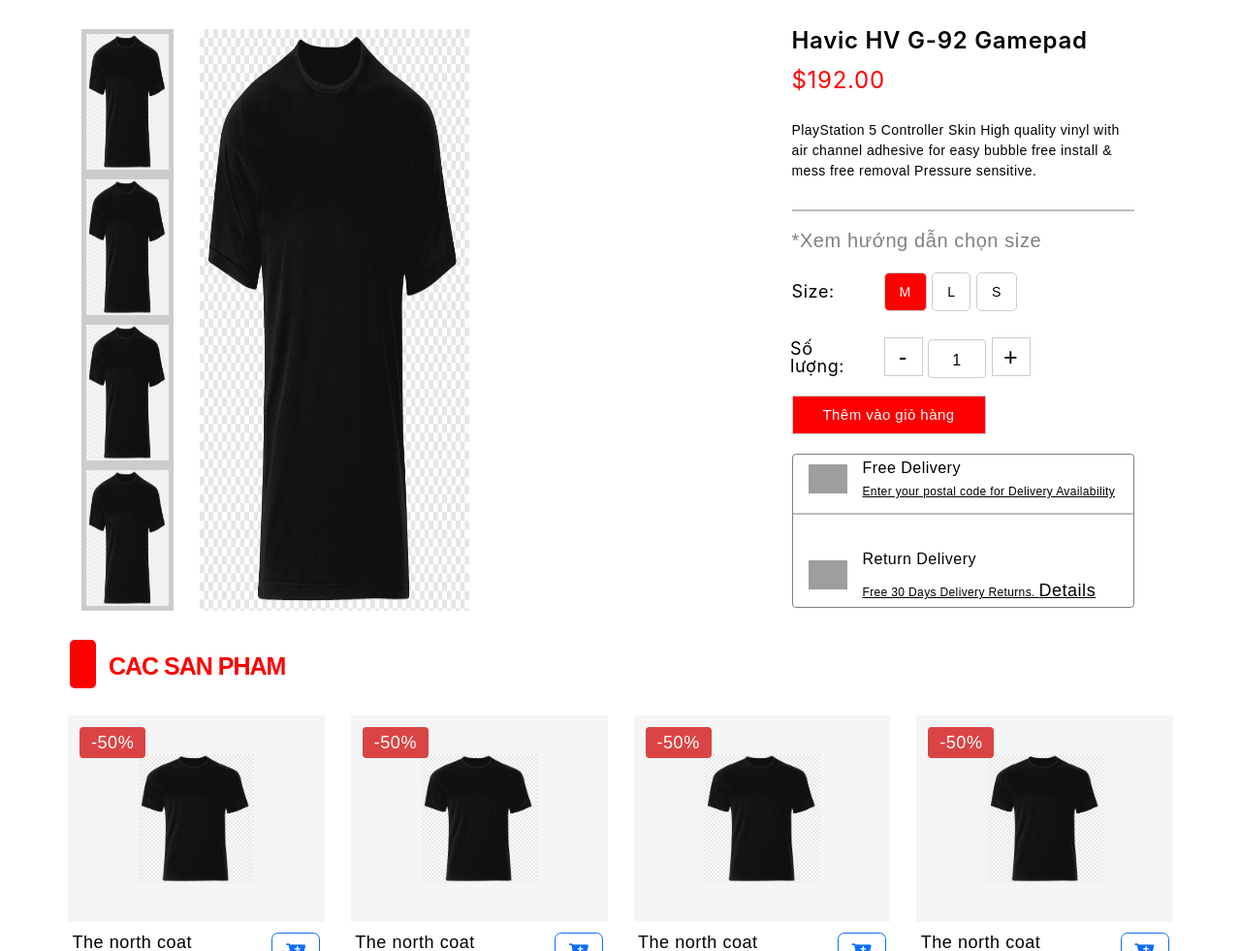
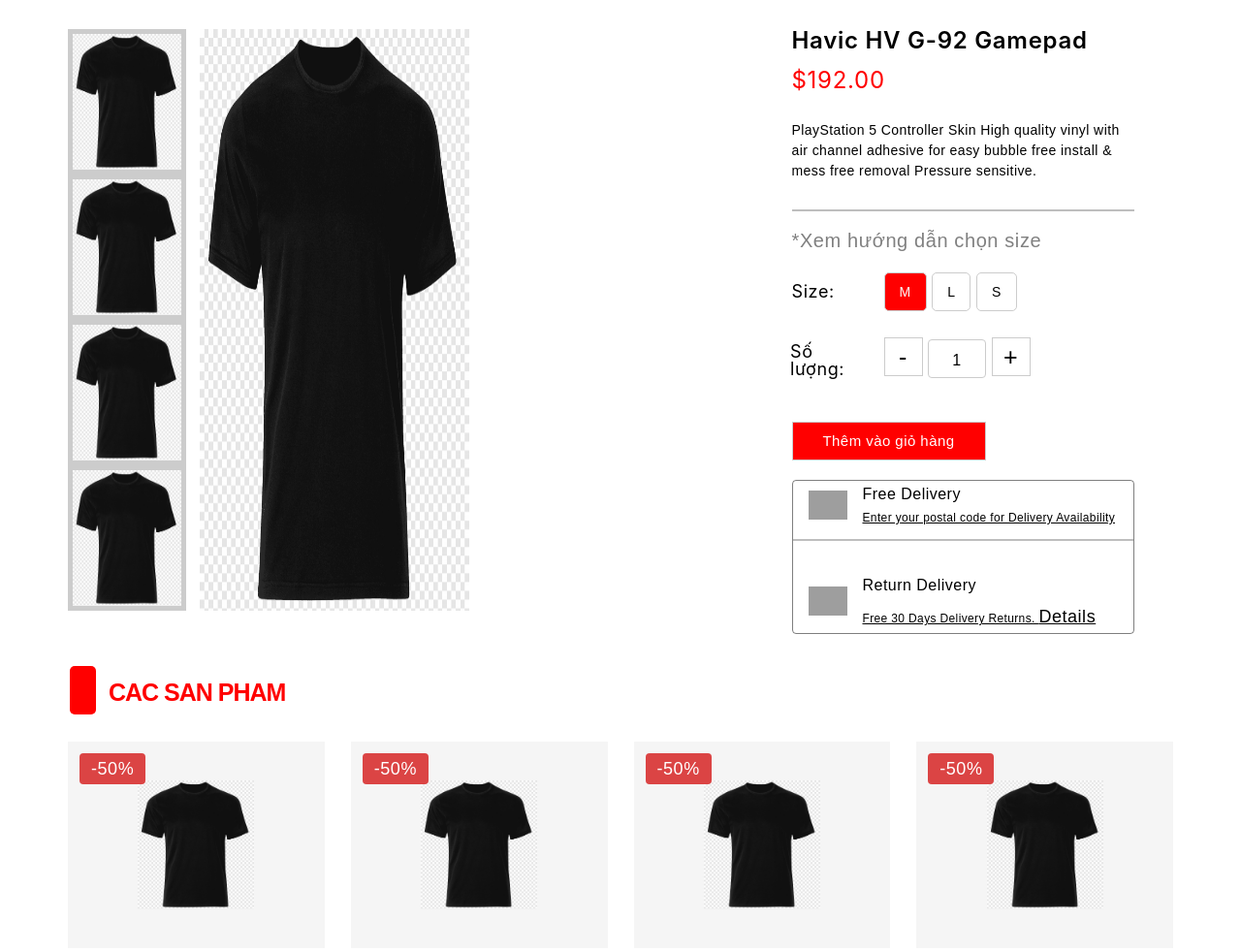
Before and after one commit to Duongnl/Web2, a PHP site: page /chiTietMonHang.php in a window 1280 px wide. Shown: the top 981 px of the page at 97% size. Run offline with PHP 8.4, Linux system fonts and the light colour scheme; grey boxes are pictures that could not be loaded.

Commit message:
Update chiTietMonHang.php

```diff
--- a/web2 (1)/chiTietMonHang.php
+++ b/web2 (1)/chiTietMonHang.php
@@ -15,25 +15,25 @@
 <div class="chiTietMonHang_main">
     <div class="container">
         <div class="row chiTietMonHang_SanPham">
-           <div class="row col-md-8 ">
+           <div class="row col-md-8 chiTietMonHang_SanPham_left mb-sm-4">
             <div class="chiTietMonHang_chiTietCacAnh  col-md-2 col-sm-4 ">
               <div class="row" >
-                <div class="col-3 col-md-12">
+                <div class="col-3 col-sm-12 chiTietMonHang_chiTietCacAnh_Anh p-0 ">
                   <img src="./img/img.png" class="img-fluid img_cacAnh" alt="...">
                 </div>
-                <div class="col-3 col-md-12">
+                <div class="col-3 col-sm-12 chiTietMonHang_chiTietCacAnh_Anh p-0">
                   <img src="./img/img.png" class="img-fluid img_cacAnh" alt="...">
                 </div>
-                <div class="col-3 col-md-12">
+                <div class="col-3 col-sm-12 chiTietMonHang_chiTietCacAnh_Anh p-0">
                   <img src="./img/img.png" class="img-fluid img_cacAnh" alt="...">
                 </div>
-                <div class="col-3 col-md-12" >
+                <div class="col-3 col-sm-12 chiTietMonHang_chiTietCacAnh_Anh p-0" >
                   <img src="./img/img.png" class="img-fluid img_cacAnh" alt="...">
                 </div>
               </div>
 
           </div>
-          <div class="chiTietMonHang_AnhChinh  col-md-5 col-sm-8">
+          <div class="chiTietMonHang_AnhChinh  col-md-5 col-sm-8 chiTietMonHang_SanPham_right">
               <img src="./img/img.png" class="img-fluid img_anhChinh" alt="...">
           </div>
            </div>
@@ -64,14 +64,14 @@
 
 
                 <div class="chiTietMonHang_soLuong row mt-4 justify-content-center">
-                    <div class="size-label col-xxl-3 col-3">Số lượng:</div>
+                    <div class="size-label col-xxl-3 col-3 mb-4">Số lượng:</div>
 
-                    <div class="chiTietMonHang_thongTin_BUY_SoLuong col-xxl-4 col-9">
+                    <div class="chiTietMonHang_thongTin_BUY_SoLuong col-xxl-9 col-9 mb-4">
                         <button id="decrease" class="btn_giamSoLuong">-</button>
                         <input type="text" id="chiTietMonHang_thongTin_BUY_SoLuong" class="chiTietMonHang_thongTin_BUY_SoLuong" value="1" readonly>
                         <button id="increase" class="btn_tangSoLuong">+</button>
                     </div>
-                    <div class="col-xxl-5 col-12 chiTietMonHang_themVaoGioHang mt-3 mt-xxl-0">
+                    <div class=" col-12 chiTietMonHang_themVaoGioHang mt-3 mt-xxl-0">
                       <button class="btn_ThemVaoGioHang">Thêm vào giỏ hàng</button>
                     </div>
                 </div>
```
